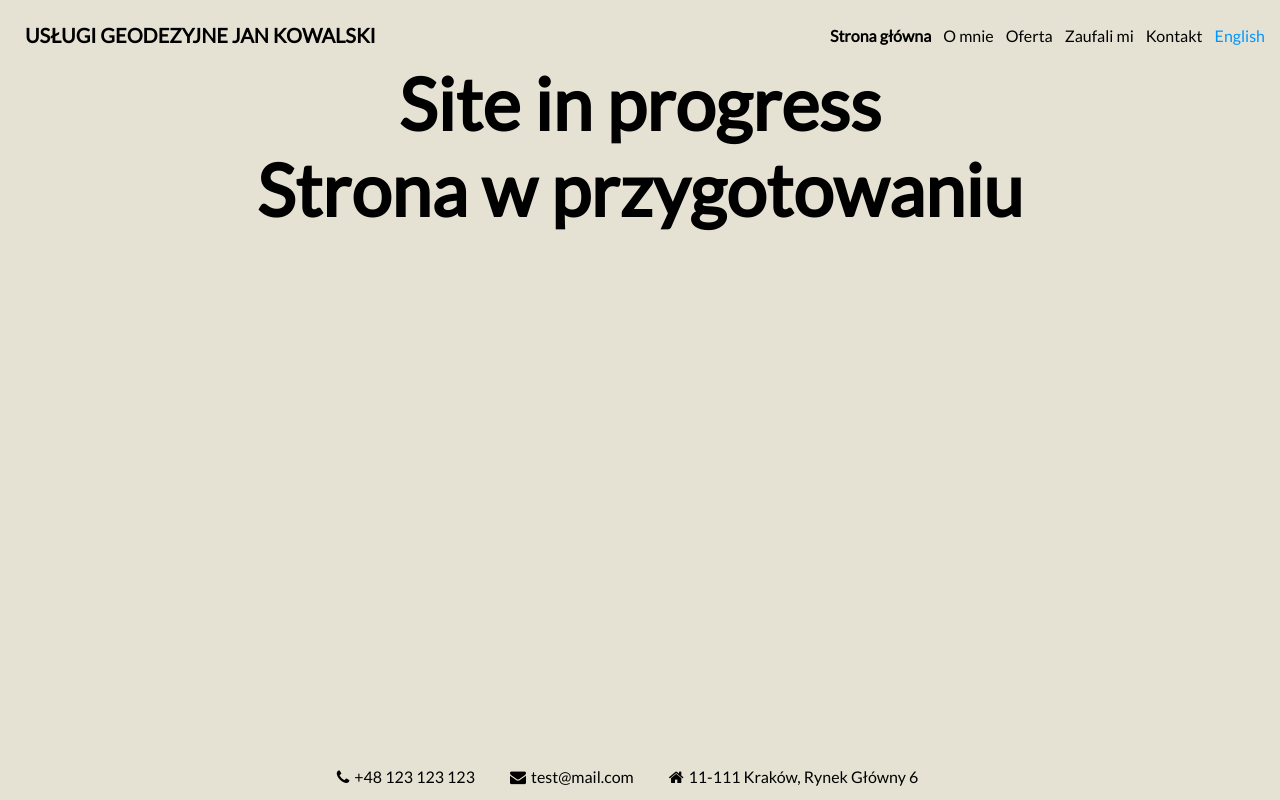
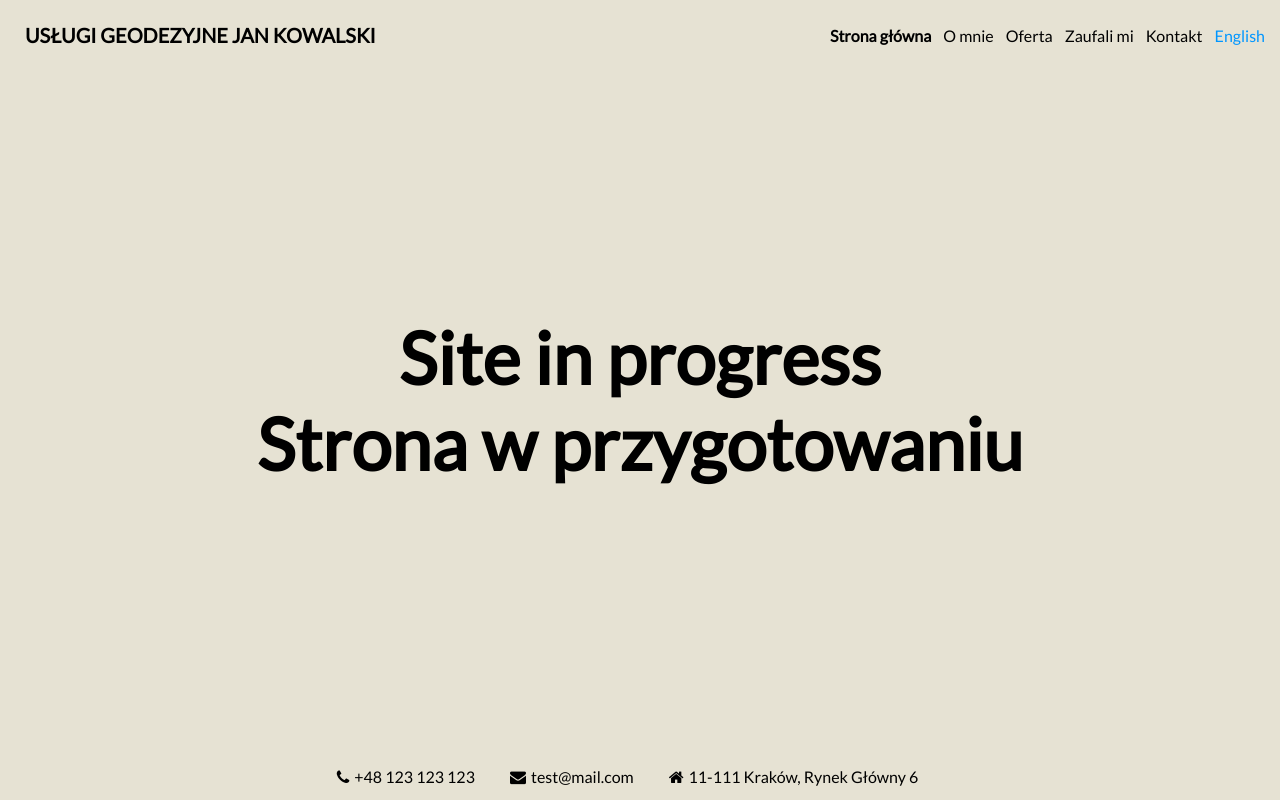
Before and after one commit to jawnior/reactLandingPage, a React (Create React App) app: page / in a window 1280 px wide. Built offline with nearby package versions, Linux system fonts and the light colour scheme.

Commit message:
Added <div id="home"></div>

```diff
--- a/src/components/Home/Home.js
+++ b/src/components/Home/Home.js
@@ -3,8 +3,10 @@ import './Home.css';
 
 export function Home() {
   return (
-    <h2 className='text'>
-        Site in progress<br /> Strona w przygotowaniu
-    </h2>
+    <div id="home">
+      <h2 className='text'>
+          Site in progress<br /> Strona w przygotowaniu
+      </h2>
+    </div>
   )
 }
```
